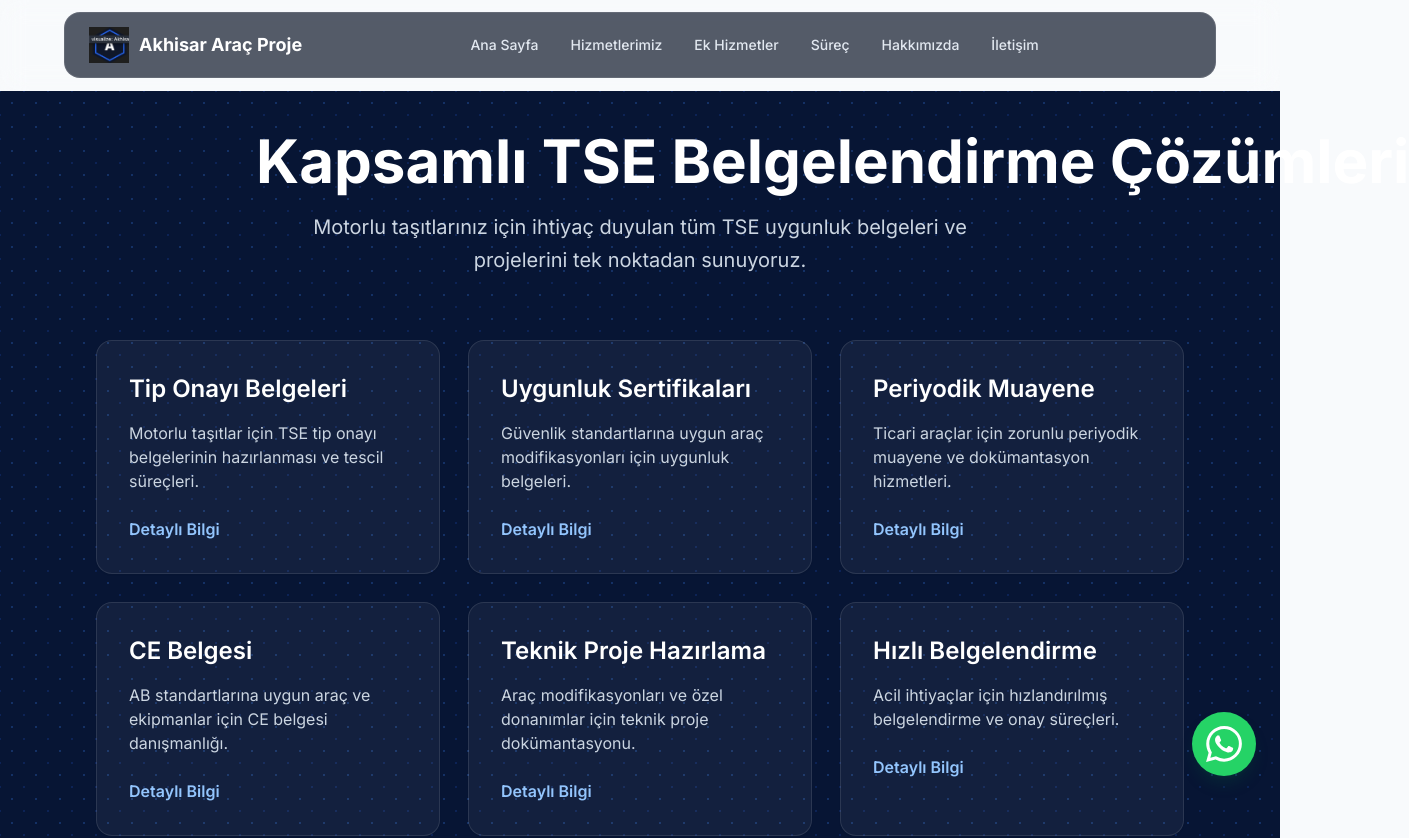
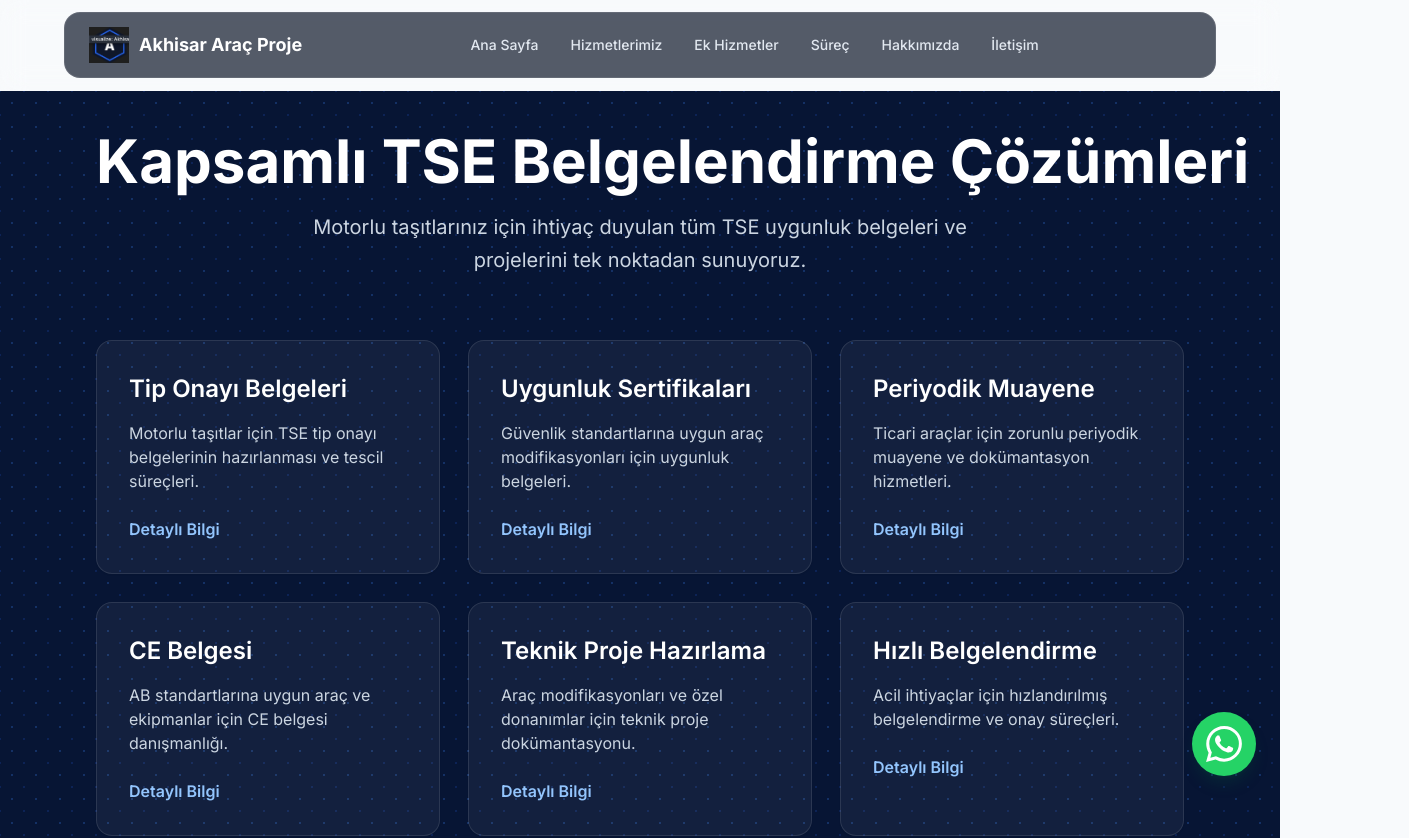
Before and after one commit to dev-alibayram/akhisar-arac-proje, a Next.js app: page /en/hizmetler in a window 1280 px wide. Shown: the top 838 px of the page, 1409 px wide, since content can reach past the window. Built offline with nearby package versions, Linux system fonts and the light colour scheme.

Commit message:
fix(hizmetler): center page title with full-width header
Remove narrow max-width wrapper; use w-fit mx-auto on h1 so nowrap title aligns with the grid column.

```diff
--- a/src/app/[locale]/hizmetler/page.tsx
+++ b/src/app/[locale]/hizmetler/page.tsx
@@ -5,8 +5,8 @@ export default function HizmetlerPage() {
     <main className="text-white">
       <section className="dark-grid">
         <div className="mx-auto flex min-h-[calc(100svh-96px)] max-w-6xl flex-col justify-start px-4 pb-20 pt-8 sm:px-6 lg:px-8 lg:pb-24 lg:pt-10">
-          <div className="mx-auto w-full max-w-2xl text-center lg:max-w-3xl">
-            <h1 className="w-full text-center text-3xl font-bold sm:text-5xl lg:text-6xl lg:whitespace-nowrap">
+          <div className="w-full text-center">
+            <h1 className="mx-auto w-fit text-center text-3xl font-bold sm:text-5xl lg:text-6xl lg:whitespace-nowrap">
               Kapsamlı TSE Belgelendirme Çözümleri
             </h1>
             <p className="mx-auto mt-4 max-w-2xl text-slate-300 lg:mt-5 lg:text-xl lg:leading-relaxed">
```
